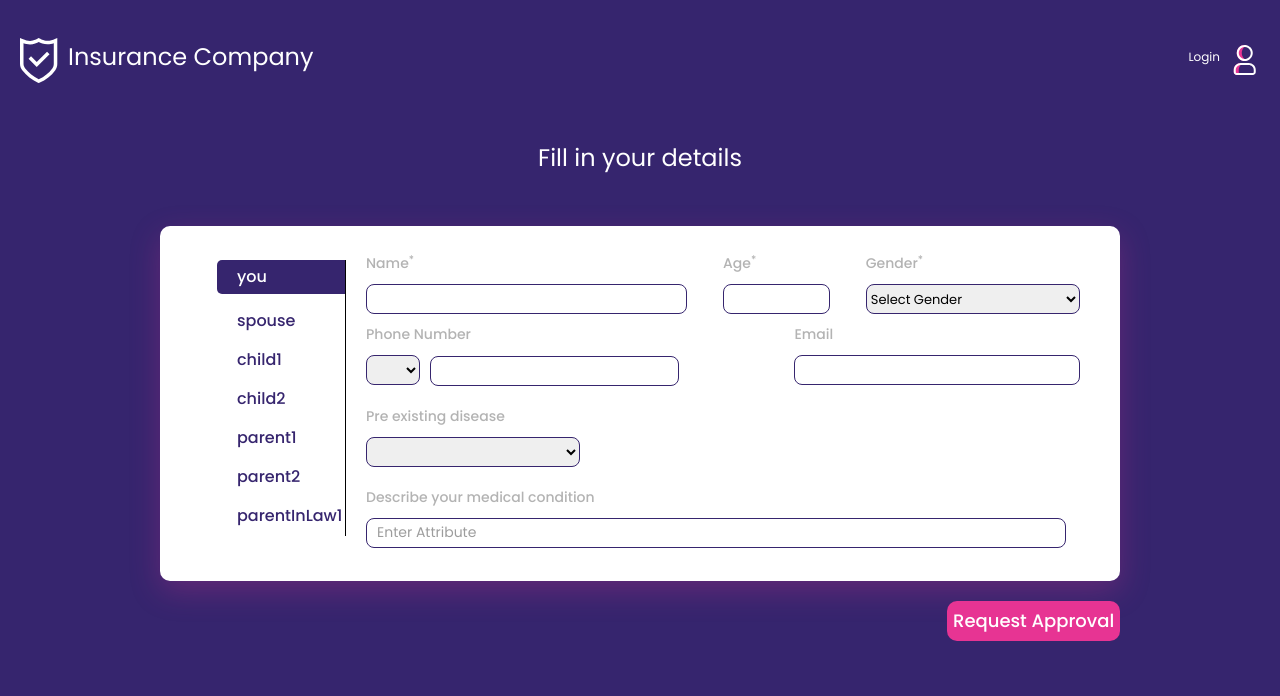
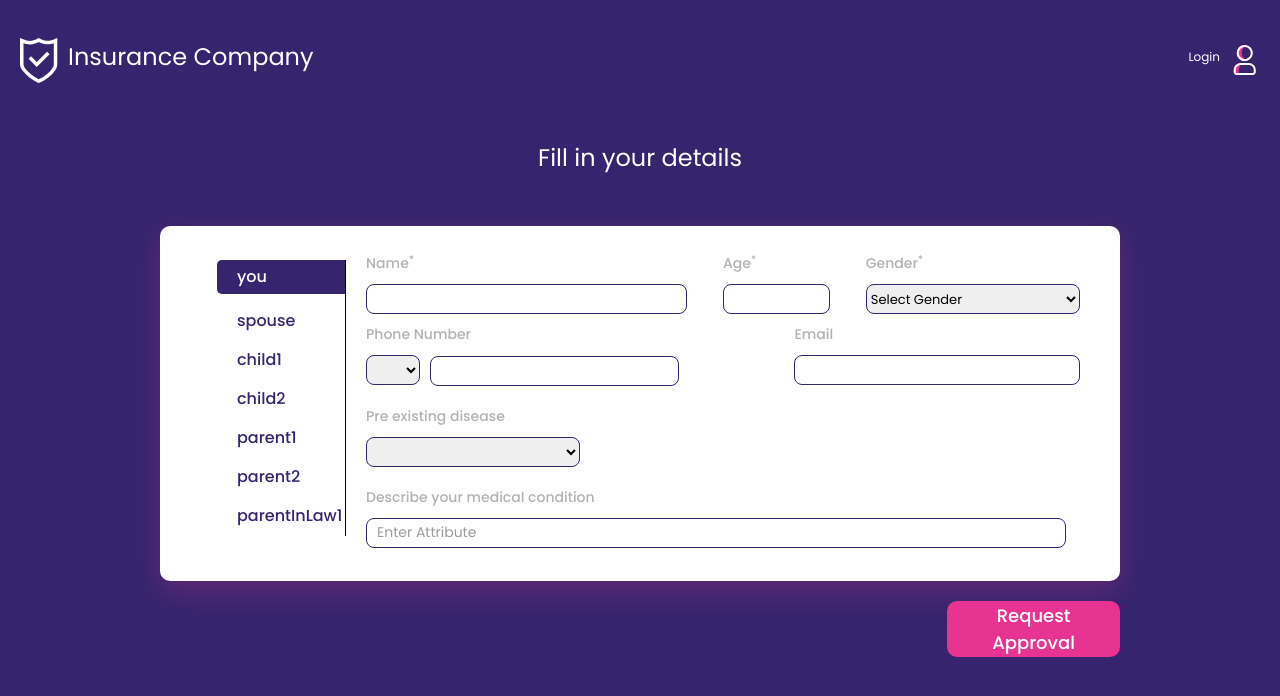
Before and after one commit to nirmal-velu/crm_ui-application, a React (Create React App) app: page /quote-details in a window 1280 px wide. Shown: the top 696 px of the page. Built offline with nearby package versions, Linux system fonts and the light colour scheme.

Commit message:
Issue fixed in Login Screen

```diff
--- a/src/components/FamilyDetailsPage/FamilyDetails.css
+++ b/src/components/FamilyDetailsPage/FamilyDetails.css
@@ -1,19 +1,13 @@
 @import url('https://fonts.googleapis.com/css2?family=Poppins:wght@300;400;500&display=swap');
-
-* {
-    margin: 0%;
-    padding: 0%;
-    font-family: 'Poppins', sans-serif;
-}
-
-body {
-    background-color: #36256E;
-    box-sizing: border-box;
-}
 
 .family-details-screen {
     height: 100vh;
     width: 100%;
+    margin: 0%;
+    padding: 0%;
+    font-family: 'Poppins', sans-serif;
+    background-color: #36256E;
+    box-sizing: border-box;
 }
 
 .fam-details-header {
```
